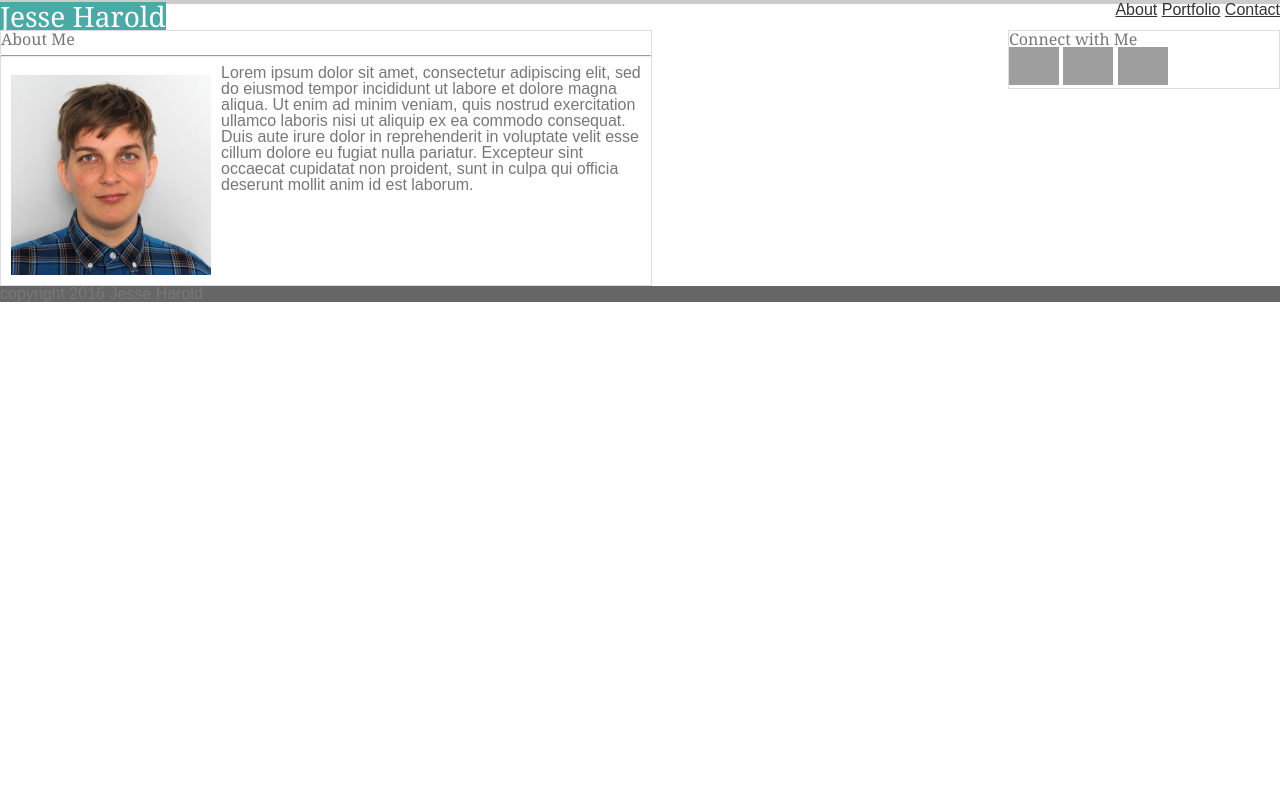
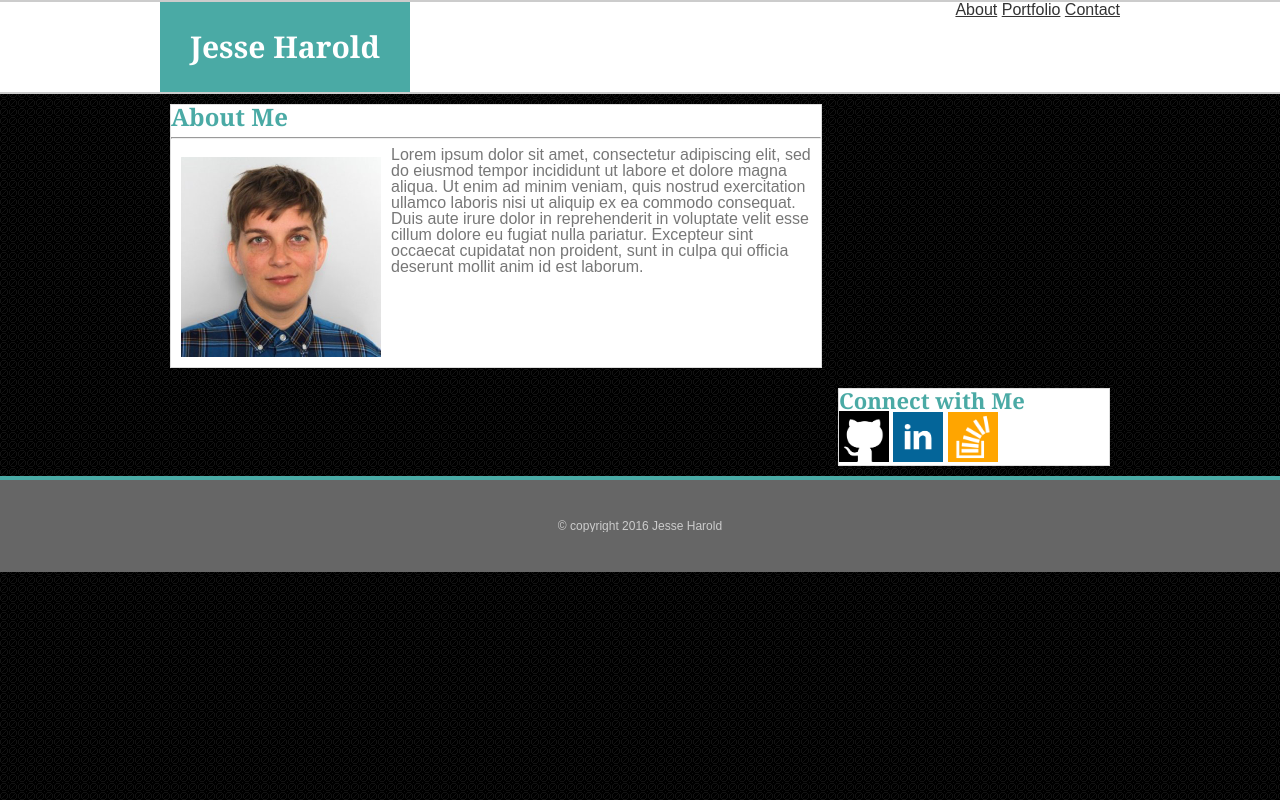
Before and after one commit to jesseharold/Basic-Portfolio, a PHP site: page / in a window 1280 px wide. Run offline with PHP 8.4, Linux system fonts and the light colour scheme; grey boxes are pictures that could not be loaded.

Commit message:
add more styles and layout

```diff
--- a/assets/css/style.css
+++ b/assets/css/style.css
@@ -1,6 +1,13 @@
 body{
     color: #777;
     font-family: 'Arial', 'Helvetica Neue', Helvetica, sans-serif;
+    background-image: url("assets/images/slash_it.png");
+    background-color: darkgrey;
+}
+.container{
+    width: 960px;
+    margin: auto;
+    overflow: auto;
 }
 #social li img {
     width: 50px;
@@ -26,18 +33,24 @@ ul#nav li a{
 }
 #header h1{
     float: left;
-    font-size: 28px;
+    font-size: 30px;
     background-color: #4aaaa5;
     color: white;
     font-family: 'Georgia', Times, Times New Roman, serif;
+    font-weight: bold;
+    padding:30px;
 }
 h2{
-
+    color: #4aaaa5;
+    font-size: 24px;
     font-family: 'Georgia', Times, Times New Roman, serif;
+    font-weight: bold;
 }
 h3{
-
+    color: #4aaaa5;
+    font-size: 22px;
     font-family: 'Georgia', Times, Times New Roman, serif;
+    font-weight: bold;
 }
 img#portrait{
     width: 200px;
@@ -51,6 +64,8 @@ img#portrait{
     width: 650px;
     float: left;
     border: 1px solid #dddddd;
+    margin:10px;
+    background-color:#fff;
 }
 
 #social {
@@ -58,8 +73,15 @@ img#portrait{
     display: block;
     width: 270px;
     border: 1px solid #dddddd;
+    margin:10px;
+    background-color:#fff;
 }
 footer{
     clear: both;
     background-color: #666666;
+    padding: 40px 0;
+    color:#ccc;
+    font-size: 12px;
+    text-align: center;
+    border-top: 4px solid #4aaaa5;
 }
--- a/index.html
+++ b/index.html
@@ -9,15 +9,18 @@
   <body>
     <!-- top row-->
 <div id="header">
+    <div class="container">
     <h1>Jesse Harold</h1>
     <ul id="nav">
         <li><a href="index.html">About</a></li>
         <li><a href="portfolio.html">Portfolio</a></li>
         <li><a href="contact.html">Contact</a></li>
     </ul>
+    </div>
 </div>
 
     <!-- main row-->
+    <div class="container">
 <div id="body">
     <h2>About Me</h2>
     <hr>
@@ -26,13 +29,17 @@
 <div id="social">
     <h3>Connect with Me</h3>
     <ul>
-        <li><a href="https://github.com/jesseharold" target="_blank"><img alt="GitHub" src="http://image.flaticon.com/icons/svg/38/38401.svg"></a></li>
-        <li><a href="https://www.linkedin.com/in/jesse-harold-6411135" target="_blank"><img alt="LinkedIn" src="http://www.theknowledgeguru.com/dev/wp-content/uploads/2014/08/linkedin-icon.png"></a></li>
-        <li><a href="http://stackoverflow.com/users/6780626/haroldthesquare" target="_blank"><img alt="StackOverflow" src="http://sourcingrecruitment.info/wp-content/uploads/2015/05/stackoverflow.png"></a></li>
+        <li><a href="https://github.com/jesseharold" target="_blank"><img alt="GitHub" src="assets/images/github.png"></a></li>
+        <li><a href="https://www.linkedin.com/in/jesse-harold-6411135" target="_blank"><img alt="LinkedIn" src="assets/images/linkedin.png"></a></li>
+        <li><a href="http://stackoverflow.com/users/6780626/haroldthesquare" target="_blank"><img alt="StackOverflow" src="assets/images/stackoverflow.png"></a></li>
     </ul>
+</div>
 </div>
 
     <!-- bototm row-->
-<footer>copyright 2016 Jesse Harold</footer>
+
+
+<footer>    <div class="container">&copy; copyright 2016 Jesse Harold    </div></footer>
+
 </body>
 </html>
```
Also changed, not shown: assets/images/github.png (added), assets/images/linkedin.png (added), assets/images/slash_it.png (added), assets/images/stackoverflow.png (added), assets/images/subtle_white_feathers.png (added).
